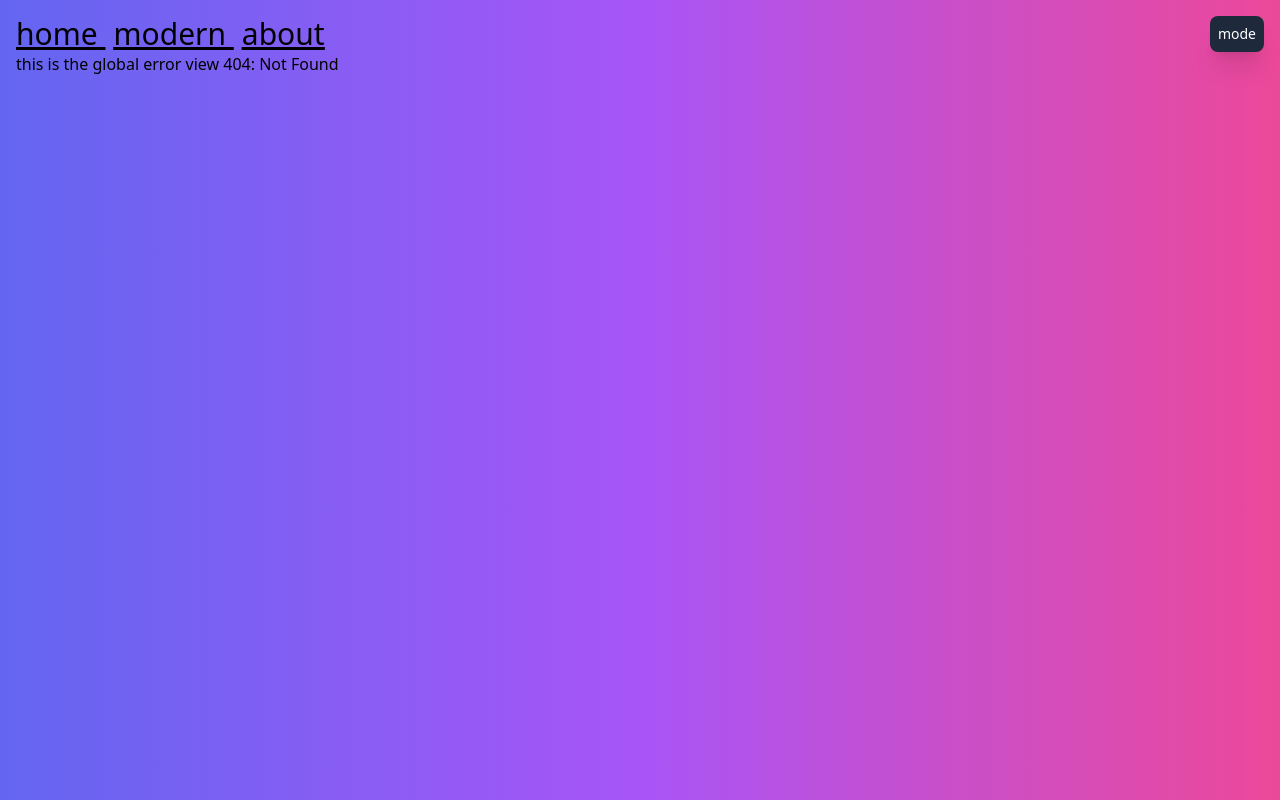
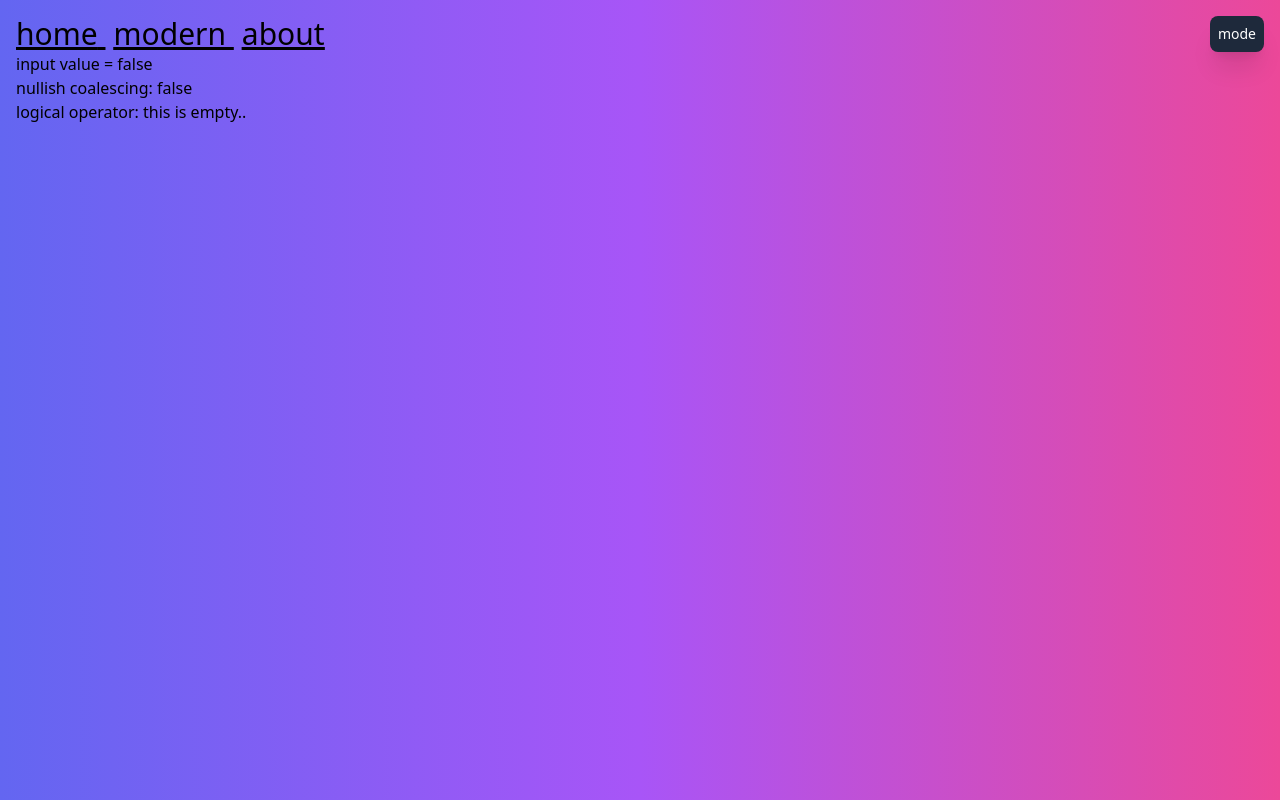
Before and after one commit to lov2fi/hello-svelte, a SvelteKit app: page /modern in a window 1280 px wide. Before the commit this address had no page. Built offline with nearby package versions, Linux system fonts and the light colour scheme.

Commit message:
modern javascript

```diff
--- /dev/null
+++ b/src/routes/modern/+page.svelte
@@ -0,0 +1,19 @@
+<script>
+  let testStr = false,
+    testMessage1,
+    testMessage2;
+
+  //null, undefined
+  const nullishTest = (str) => str ?? 'this is empty..';
+  //false
+  const logicalTest = (str) => str || 'this is empty..';
+
+  testMessage1 = nullishTest(testStr);
+  testMessage2 = logicalTest(testStr);
+</script>
+
+<div>
+  <h1>input value = {testStr}</h1>
+  <h1>nullish coalescing: {testMessage1}</h1>
+  <h1>logical operator: {testMessage2}</h1>
+</div>
```
